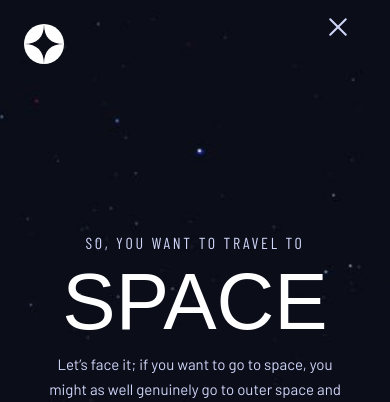
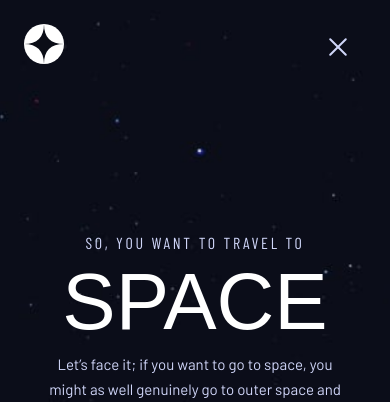
Before and after one commit to jdubcodes/fem-space-tourism, a Next.js app: page / in a window 390 px wide. Both pictures are taken after a click on the button 338 px from the left and 27 px from the top of the page. Shown: the top 402 px of the page. Built offline with nearby package versions, Linux system fonts and the light colour scheme; a web font is replaced by a local one.

Commit message:
Update styling to match design

```diff
--- a/src/app/components/Navbar.jsx
+++ b/src/app/components/Navbar.jsx
@@ -30,10 +30,10 @@ export default function Navbar() {
         <div className='md:hidden'>
           <button
             onClick={handleClick}
-            className='flex flex-col justify-center items-center absolute right-10 top-5 z-50'
+            className='flex flex-col justify-center items-center absolute right-10 top-10 z-50'
           >
             <span
-              className={`bg-light block transition-all duration-200 ease-out
+              className={`bg-light block transition-all duration-300 ease-out
                     h-0.5 w-6 rounded-sm ${
                       isOpen ? 'rotate-45 translate-y-1.5' : '-translate-y-0.5'
                     }`}
@@ -53,12 +53,18 @@ export default function Navbar() {
           </button>
           {/* background */}
           {isOpen ? (
-            <div className='w-64 h-screen absolute top-0 right-0 nav-bg'>
-              <nav>
-                <ul className='flex flex-col gap-14 text-lg z-20'>
+            <div className='w-[52vw] h-screen absolute top-0 right-0 nav-bg'>
+              <nav className='pt-28'>
+                <ul
+                  className={`${barlowCondensed.className} flex flex-col gap-8 nav-text z-20`}
+                >
                   {menuItems.map((item, index) => (
                     <li key={index}>
-                      <Link href={item.path} className='pb-9 uppercase'>
+                      <Link
+                        href={item.path}
+                        // onClick={setIsOpen(!isOpen)}
+                        className='pb-9 uppercase'
+                      >
                         <span className='font-bold mr-2'>{item.number}</span>
                         {item.text}
                       </Link>
```
